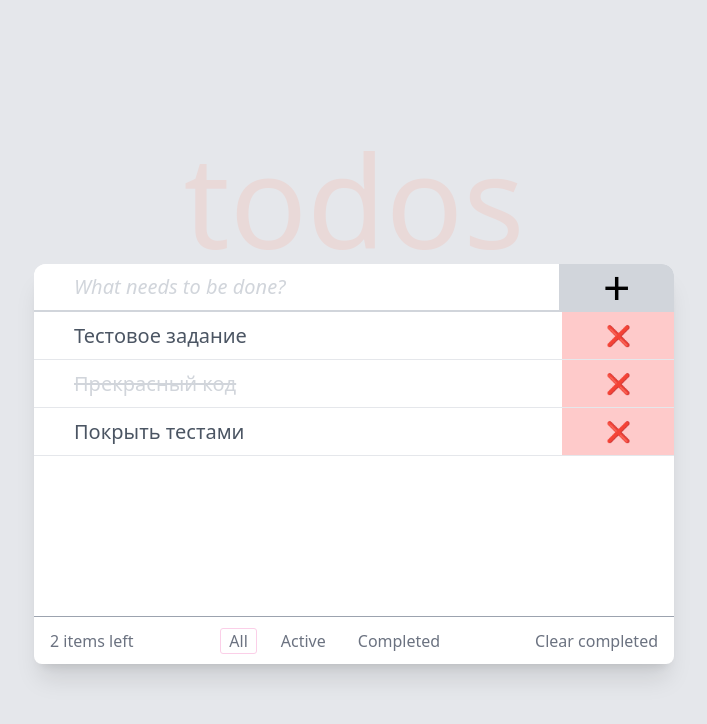
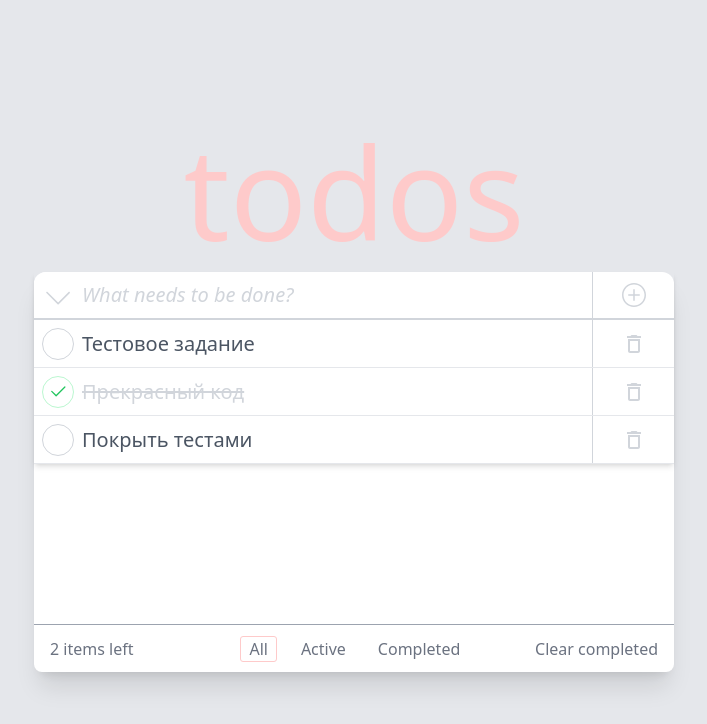
Before and after one commit to grJDh/test-todo, a React (Create React App) app: page / in a window 1280 px wide. Shown: the top 724 px of the page, without its empty margins (286-993 px from the left). Built offline with nearby package versions, Linux system fonts and the light colour scheme.

Commit message:
More styling Added Icons

```diff
--- a/package.json
+++ b/package.json
@@ -12,6 +12,7 @@
     "@types/react-dom": "^18.0.8",
     "react": "^18.2.0",
     "react-dom": "^18.2.0",
+    "react-icons": "^4.6.0",
     "react-scripts": "5.0.1",
     "typescript": "^4.8.4",
     "web-vitals": "^2.1.4"
--- a/src/App.tsx
+++ b/src/App.tsx
@@ -3,7 +3,7 @@ import ToDoApp from "./ToDoApp/ToDoApp";
 const App = () => {
   return (
     <div className="flex h-screen w-full justify-center items-center flex-col bg-gray-200">
-      <h1 className="flex text-9xl text-[#e9d9d8]">todos</h1>
+      <h1 className="flex text-9xl text-red-200 mb-4">todos</h1>
       <ToDoApp />
     </div>
   );
--- a/src/ToDoApp/ToDoApp.tsx
+++ b/src/ToDoApp/ToDoApp.tsx
@@ -92,12 +92,12 @@ const ToDoApp = () => {
       className="flex w-5/6 max-w-screen-sm min-w-[340px] h-1/2 bg-white flex-col shadow-xl justify-between rounded-xl
                 relative"
     >
-      <div className="overflow-hidden">
+      <div className="overflow-hidden shadow-md">
         <Input
           refProp={inputRef}
           addItem={addItem}
         />
-        <ul className=" h-full">
+        <ul className="h-full">
           {filteredTodoList.map(item => (
             <ToDoItem
               text={item.text}
--- a/src/components/Footer/Footer.tsx
+++ b/src/components/Footer/Footer.tsx
@@ -13,8 +13,8 @@ const Footer = ({ numberOfLeftToDo, clearCompleted, onCategoryChange, category }
       className="flex h-12 border-t border-gray-400 justify-between items-center
                  px-4 box-border absolute bottom-0 w-full bg-white text-gray-500 rounded-b-lg"
     >
-      <p>{numberOfLeftToDo} items left</p>
-      <div className="flex justify-between items-center box-border">
+      <p className="w-1/4">{numberOfLeftToDo} items left</p>
+      <div className="flex justify-between items-center box-border w-2/5">
         <RadioButton
           name={"category"}
           value={"All"}
@@ -35,7 +35,7 @@ const Footer = ({ numberOfLeftToDo, clearCompleted, onCategoryChange, category }
         />
       </div>
       <button
-        className="hover:underline"
+        className="hover:underline w-1/4 text-end"
         onClick={clearCompleted}
       >
         Clear completed
--- a/src/components/Input/Input.tsx
+++ b/src/components/Input/Input.tsx
@@ -1,4 +1,6 @@
 import { useEffect } from "react";
+
+import { SlArrowDown, SlPlus } from "react-icons/sl";
 
 type Props = {
   refProp: React.RefObject<HTMLInputElement>;
@@ -16,18 +18,22 @@ const Input = ({ refProp, addItem }: Props) => {
   });
 
   return (
-    <div className="flex border-b-2 border-gray-300 h-12">
+    <div className="flex border-b-2 border-gray-300 h-12 relative">
       <input
-        className="w-full text-xl rounded-tl-xl px-10 placeholder:italic placeholder:text-gray-300"
+        className="w-full text-xl rounded-tl-xl px-12 placeholder:italic placeholder:text-gray-300 peer/input"
         type="text"
         ref={refProp}
         placeholder={"What needs to be done?"}
       />
+      <span className="nice absolute top-[0.85rem] left-3 text-2xl text-gray-300 transition-all peer-focus/input:-rotate-90">
+        <SlArrowDown />
+      </span>
       <button
-        className="w-36 bg-gray-300 rounded-tr-xl hover:bg-gray-400 active:bg-gray-500 text-5xl flex items-center justify-center"
+        className="lol w-24 rounded-tr-xl border-l border-gray-300 text-2xl hover:text-3xl hover:text-red-200
+                 text-gray-300 flex items-center justify-center transition-all active:text-4xl"
         onClick={addItem}
       >
-        +
+        <SlPlus />
       </button>
     </div>
   );
--- a/src/components/RadioButton/RadioButton.tsx
+++ b/src/components/RadioButton/RadioButton.tsx
@@ -8,7 +8,7 @@ type Props = {
 const RadioButton = ({ name, value, onChange, category }: Props) => {
   return (
     <label
-      className={`cursor-pointer mx-2 hover:underline border-pink-200 px-2 box-border flex justify-center items-center
+      className={`cursor-pointer mx-2 hover:underline border-red-200 px-2 box-border flex justify-center items-center
                   ${category === value ? "border rounded-[3px]" : ""}`}
       data-testid="radioLabel"
     >
--- a/src/components/TodoItem/TodoItem.tsx
+++ b/src/components/TodoItem/TodoItem.tsx
@@ -1,3 +1,6 @@
+import { BsCheck2 } from "react-icons/bs";
+import { MdDeleteOutline } from "react-icons/md";
+
 type Props = {
   text: string;
   id: number;
@@ -8,16 +11,27 @@ type Props = {
 
 const ToDoItem = ({ text, id, finished, removeItem, toggleItem }: Props) => {
   return (
-    <li
-      className={`cursor-pointer flex justify-between border-b h-12 items-center pl-10 text-xl text-gray-600`}
-      onClick={() => toggleItem(id)}
-    >
-      <p className={`${finished ? "line-through text-gray-300" : ""}`}>{text}</p>
+    <li className={`cursor-pointer flex justify-between border-b h-12 items-center text-xl text-gray-600`}>
+      <div
+        className="flex justify-center items-center"
+        onClick={() => toggleItem(id)}
+      >
+        <div
+          className={`transition-all  border border-gray-300 rounded-full mx-2 w-8 h-8 flex justify-center items-center
+        ${finished ? "border-green-200" : ""}`}
+        >
+          <BsCheck2
+            className={`text-green-500 scale-100 transition-all ${finished ? "border-green-200" : "invisible scale-0"}`}
+          />
+        </div>
+        <p className={`${finished ? "line-through text-gray-300" : ""}`}>{text}</p>
+      </div>
       <button
-        className="bg-red-200 h-full w-28 hover:bg-red-300 active:bg-red-400"
+        className="h-full w-[5.1rem] border-l border-gray-300 text-2xl hover:text-3xl hover:text-red-500
+                 text-gray-300 flex items-center justify-center transition-all active:text-4xl"
         onClick={() => removeItem(id)}
       >
-        ❌
+        <MdDeleteOutline />
       </button>
     </li>
   );
```
Also changed, not shown: src/index.css (+2 -15 lines), 1 other file (tests, documents, lock files or other folders).
